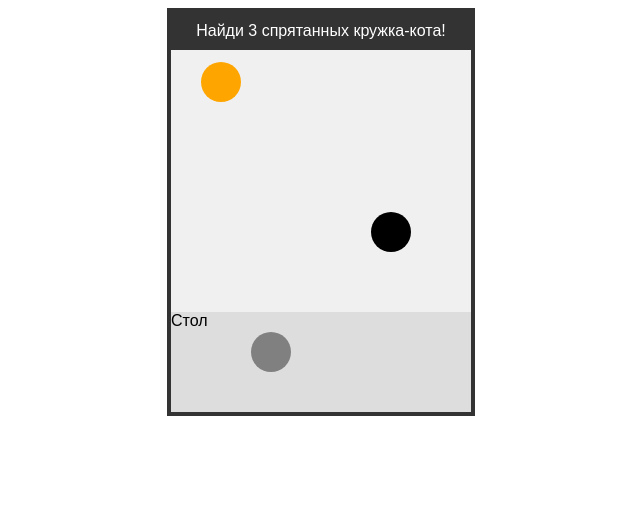
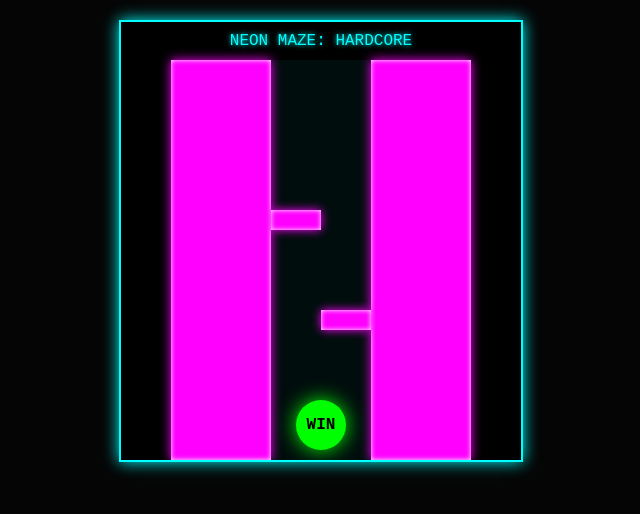
Before and after one commit to atom4045/Miniigri222, a plain HTML site: page index.html in a window 1280 px wide. Shown: the whole page, without its empty margins (319-959 px from the left). Drawn offline with Linux system fonts and the light colour scheme.

Commit message:
Refactor game layout and styles in index.html

```diff
--- a/index.html
+++ b/index.html
@@ -2,87 +2,146 @@
 <html>
 <head>
     <style>
-        /* Скрываем чекбоксы */
-        .pixel-logic { display: none; }
+        /* Сброс стилей для почты */
+        body { margin: 0; padding: 0; background-color: #050505; }
 
-        /* Контейнер игры */
-        .game-canvas {
+        .game-wrapper {
+            width: 100%;
+            max-width: 400px;
+            margin: 20px auto;
+            background: #000;
+            position: relative;
+            font-family: 'Courier New', Courier, monospace;
+            overflow: hidden;
+            border: 2px solid #0ff;
+            box-shadow: 0 0 15px #0ff;
+        }
+
+        .header {
+            color: #0ff;
+            text-align: center;
+            padding: 10px;
+            text-transform: uppercase;
+            text-shadow: 0 0 5px #0ff;
+        }
+
+        /* Зона лабиринта */
+        .maze-container {
+            position: relative;
             width: 300px;
             height: 400px;
-            background: #f0f0f0;
-            border: 4px solid #333;
-            position: relative;
-            overflow: hidden;
             margin: 0 auto;
-            font-family: sans-serif;
+            background: #000;
         }
 
-        /* Общие стили для "котов" */
-        .cat {
-            width: 40px;
-            height: 40px;
+        /* Стены-ловушки */
+        .wall {
             position: absolute;
-            cursor: pointer;
-            z-index: 10;
-            transition: opacity 0.2s;
+            background: #f0f;
+            box-shadow: 0 0 10px #f0f, inset 0 0 5px #fff;
+            transition: opacity 0.1s;
+            z-index: 5;
         }
 
-        /* Скрываем кота после нажатия (через чекбокс) */
-        #cat1:checked ~ .game-canvas .cat-target1 { display: none; }
-        #cat2:checked ~ .game-canvas .cat-target2 { display: none; }
-        #cat3:checked ~ .game-canvas .cat-target3 { display: none; }
-
-        /* Счетчик очков */
-        .score-board {
-            text-align: center;
-            background: #333;
-            color: #fff;
-            padding: 10px;
+        /* Логика проигрыша через hover (для ПК) и активные зоны (для мобильных) */
+        .wall:hover {
+            opacity: 1;
+            background: #ff0000;
+            box-shadow: 0 0 20px #ff0000;
         }
 
-        /* Экран победы (показывается, когда все чекбоксы нажаты) */
-        .win-screen {
-            display: none;
+        /* Экран смерти (появляется при наведении на стену) */
+        .death-zone {
             position: absolute;
             top: 0; left: 0; width: 100%; height: 100%;
-            background: rgba(76, 175, 80, 0.9);
+            background: rgba(255, 0, 0, 0.8);
+            display: none;
+            z-index: 20;
             color: white;
             text-align: center;
             padding-top: 150px;
-            z-index: 100;
         }
 
-        #cat1:checked ~ #cat2:checked ~ #cat3:checked ~ .game-canvas .win-screen {
-            display: block;
+        /* Сложная трасса */
+        .w1 { top: 0; left: 0; width: 100px; height: 400px; } /* Левый блок */
+        .w2 { top: 0; right: 0; width: 100px; height: 400px; } /* Правый блок */
+        .w3 { top: 150px; left: 100px; width: 50px; height: 20px; } /* Преграда 1 */
+        .w4 { top: 250px; left: 150px; width: 50px; height: 20px; } /* Преграда 2 */
+
+        /* Путь, по которому надо идти */
+        .path {
+            position: absolute;
+            top: 0; left: 100px;
+            width: 100px; height: 400px;
+            background: rgba(0, 255, 255, 0.05);
+            z-index: 1;
         }
 
-        /* Позиции котов */
-        .cat-target1 { top: 50px; left: 30px; background: orange; border-radius: 50%; }
-        .cat-target2 { top: 200px; left: 200px; background: black; border-radius: 50%; }
-        .cat-target3 { top: 320px; left: 80px; background: grey; border-radius: 50%; }
+        /* Кнопка финиша */
+        .finish-trigger {
+            position: absolute;
+            bottom: 10px;
+            left: 125px;
+            width: 50px;
+            height: 50px;
+            background: #0f0;
+            border-radius: 50%;
+            box-shadow: 0 0 20px #0f0;
+            z-index: 10;
+            cursor: pointer;
+            text-align: center;
+            line-height: 50px;
+            color: #000;
+            font-weight: bold;
+            text-decoration: none;
+        }
 
+        /* Чекбокс для победы */
+        #win-cb { display: none; }
+        #win-cb:checked ~ .win-overlay { display: block; }
+
+        .win-overlay {
+            position: absolute;
+            top: 0; left: 0; width: 100%; height: 100%;
+            background: #000;
+            z-index: 50;
+            display: none;
+            color: #0f0;
+            text-align: center;
+            padding-top: 100px;
+            border: 2px solid #0f0;
+        }
+
+        .neon-text {
+            font-size: 24px;
+            text-shadow: 0 0 10px #0f0;
+        }
     </style>
 </head>
 <body>
 
-    <input type="checkbox" id="cat1" class="pixel-logic">
-    <input type="checkbox" id="cat2" class="pixel-logic">
-    <input type="checkbox" id="cat3" class="pixel-logic">
+<div class="game-wrapper">
+    <input type="checkbox" id="win-cb">
 
-    <div class="game-canvas">
-        <div class="score-board">Найди 3 спрятанных кружка-кота!</div>
+    <div class="header">Neon Maze: Hardcore</div>
 
-        <label for="cat1" class="cat cat-target1"></label>
-        <label for="cat2" class="cat cat-target2"></label>
-        <label for="cat3" class="cat cat-target3"></label>
+    <div class="maze-container">
+        <div class="wall w1"></div>
+        <div class="wall w2"></div>
+        <div class="wall w3"></div>
+        <div class="wall w4"></div>
 
-        <div style="position:absolute; bottom:0; width:100%; height:100px; background:#ddd;">Стол</div>
+        <div class="path"></div>
 
-        <div class="win-screen">
-            <h2>Ура! Вы нашли всех!</h2>
-            <p>Ваш промокод: <b>CAT2024</b></p>
+        <label for="win-cb" class="finish-trigger">WIN</label>
+
+        <div class="win-overlay">
+            <h1 class="neon-text">LEVEL COMPLETE</h1>
+            <p style="color: #0ff;">Ты настоящий кибер-атлет!</p>
+            <div style="margin-top: 50px; font-size: 12px; color: #555;">Code: NEON-ULTRA-2026</div>
         </div>
     </div>
+</div>
 
 </body>
 </html>
```
